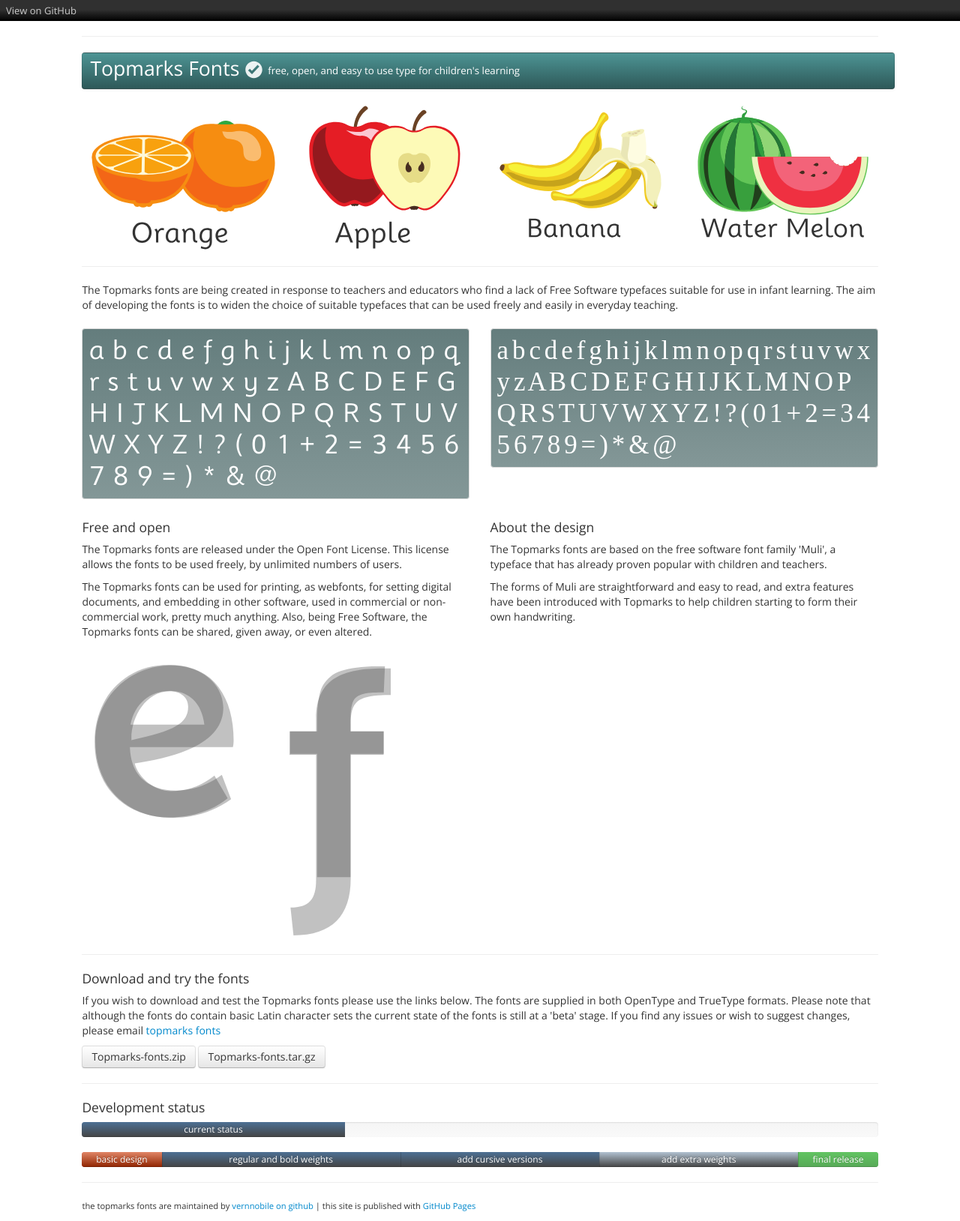
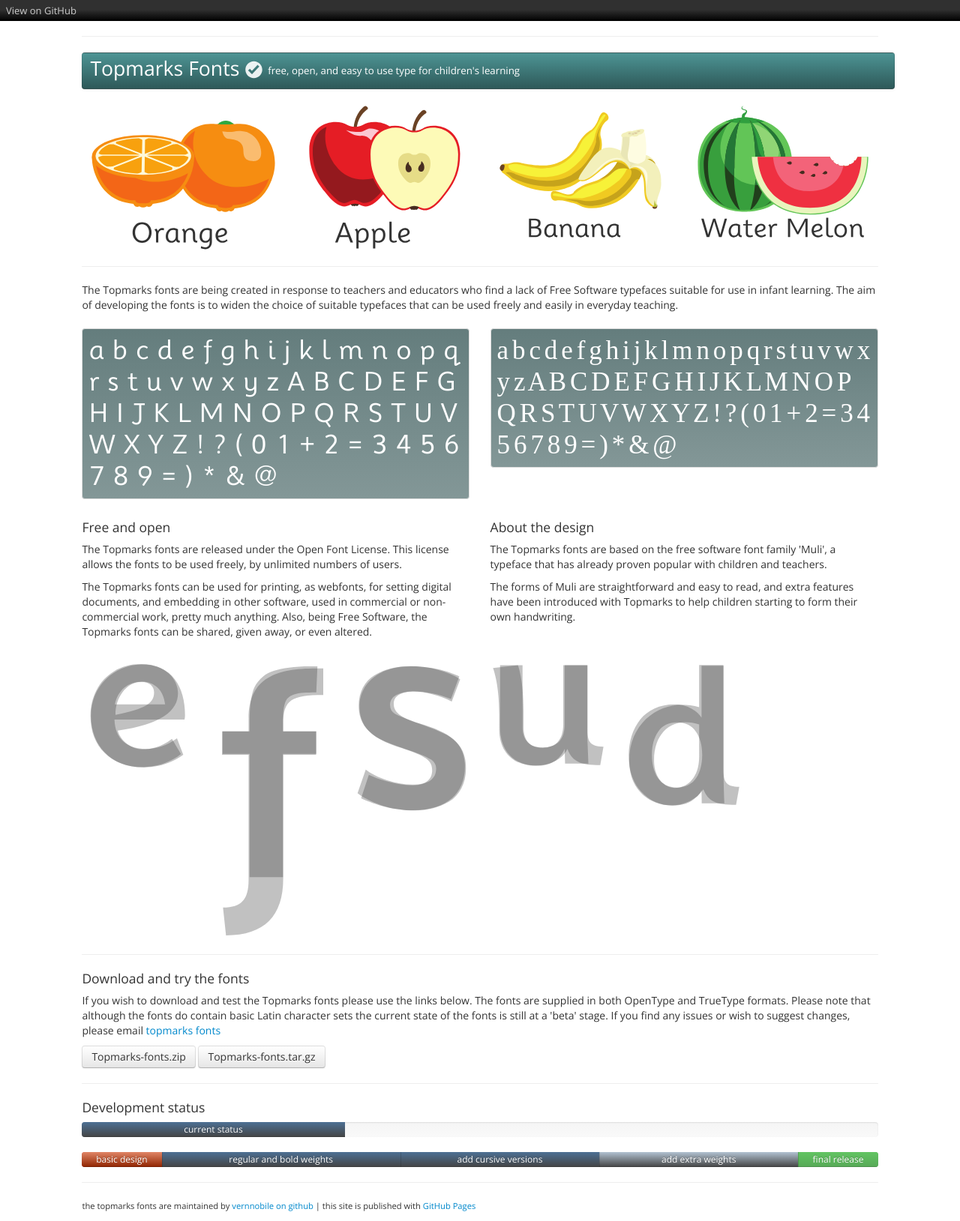
Before and after one commit to vernnobile/topmarks, a Jekyll site: the page built from index.html, in a window 1280 px wide. Shown: the whole page at 75% size. Built offline with Jekyll 4.4.1, drawn with Linux system fonts in a browser that asks for light colours; some web fonts are replaced.

Commit message:
Update compare.html

```diff
--- a/_includes/compare.html
+++ b/_includes/compare.html
@@ -1,5 +1,7 @@
 <div class="row-fluid" style="padding-top:21px;">
-<div class="span3"><img src="images/e_e.svg" "width 80%"/></div>
-<div class="span3"><img src="images/f_f.svg" "width 80%"/></div>
-
+<div class="span2"><img src="images/e_e.svg" "width 80%"/></div>
+<div class="span2"><img src="images/f_f.svg" "width 80%"/></div>
+<div class="span2"><img src="images/s_s.svg" "width 80%"/></div>
+<div class="span2"><img src="images/u_u.svg" "width 80%"/></div>
+<div class="span2"><img src="images/d_d.svg" "width 80%"/></div>
 </div>
```
